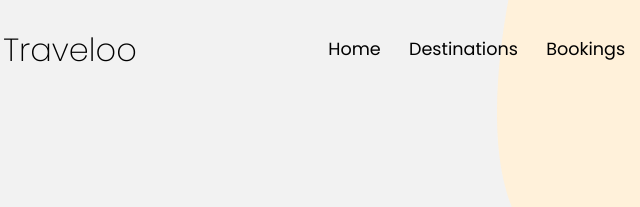
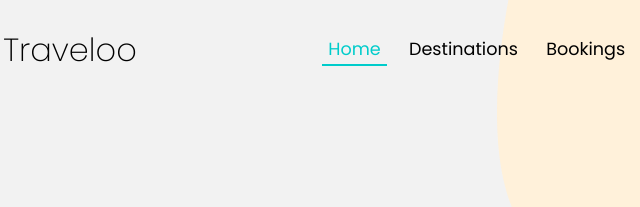
Before and after one commit to guptadheerajj/travel-website, a website built with webpack: page src/index.html in a window 1280 px wide. Both pictures are taken after a click on the button "Home". Shown: the top 207 px of the page, 79-719 px from the left. Built offline with nearby package versions, Linux system fonts and the light colour scheme.

Commit message:
feat: tab switch login implemented

```diff
--- a/src/css/style.css
+++ b/src/css/style.css
@@ -89,6 +89,12 @@ nav {
 	font-size: 1.1rem;
 }
 
+.active-tab {
+	margin-bottom: -2px;
+	border-bottom: 2px solid var(--color-active);
+	color: var(--color-active);
+}
+
 /* main */
 
 .main {
--- a/src/index.html
+++ b/src/index.html
@@ -19,11 +19,11 @@
 				<div class="nav-left__name">Traveloo</div>
 			</div>
 			<div class="nav-middle">
-				<button class="tab-btn">Home</button>
-				<button class="tab-btn">Destinations</button>
-				<button class="tab-btn">Bookings</button>
-				<button class="tab-btn">Login</button>
-				<button class="tab-btn">Sign up</button>
+				<button class="tab-btn active-tab" data-tab>Home</button>
+				<button class="tab-btn" data-tab>Destinations</button>
+				<button class="tab-btn" data-tab>Bookings</button>
+				<button class="tab-btn" data-tab>Login</button>
+				<button class="tab-btn" data-tab>Sign up</button>
 			</div>
 			<div class="nav-left">
 				<button class="theme-btn">
@@ -58,6 +58,7 @@
 		</div>
 
 	</main>
+	<audio src="./assets/audio/double-click.mp3" class="tab-switch" preload="auto"></audio>
 </body>
 
 </html>
--- a/src/js/index.js
+++ b/src/js/index.js
@@ -1,3 +1,5 @@
 import "../css/normalize.css";
 import "../css/style.css";
 import "../css/fonts.css";
+import tabSwitch from "./tabSwitch.js";
+tabSwitch.bindTadSwitchEvent();
--- /dev/null
+++ b/src/js/tabSwitch.js
@@ -0,0 +1,24 @@
+export default (function () {
+	const tabSwitchAudio = document.querySelector("audio.tab-switch");
+
+	// i am using event delegaton here to add event listener
+	function bindTadSwitchEvent() {
+		const nav = document.querySelector("nav");
+		nav.addEventListener("click", (event) => {
+			const target = event.target.closest("[data-tab]");
+			if (!target) {
+				return;
+			}
+			removeActiveTabClass();
+			tabSwitchAudio.play();
+			target.classList.add("active-tab");
+		});
+	}
+
+	function removeActiveTabClass() {
+		const activeTab = document.querySelector(".active-tab");
+		activeTab.classList.remove("active-tab");
+	}
+
+	return { bindTadSwitchEvent };
+})();
```
